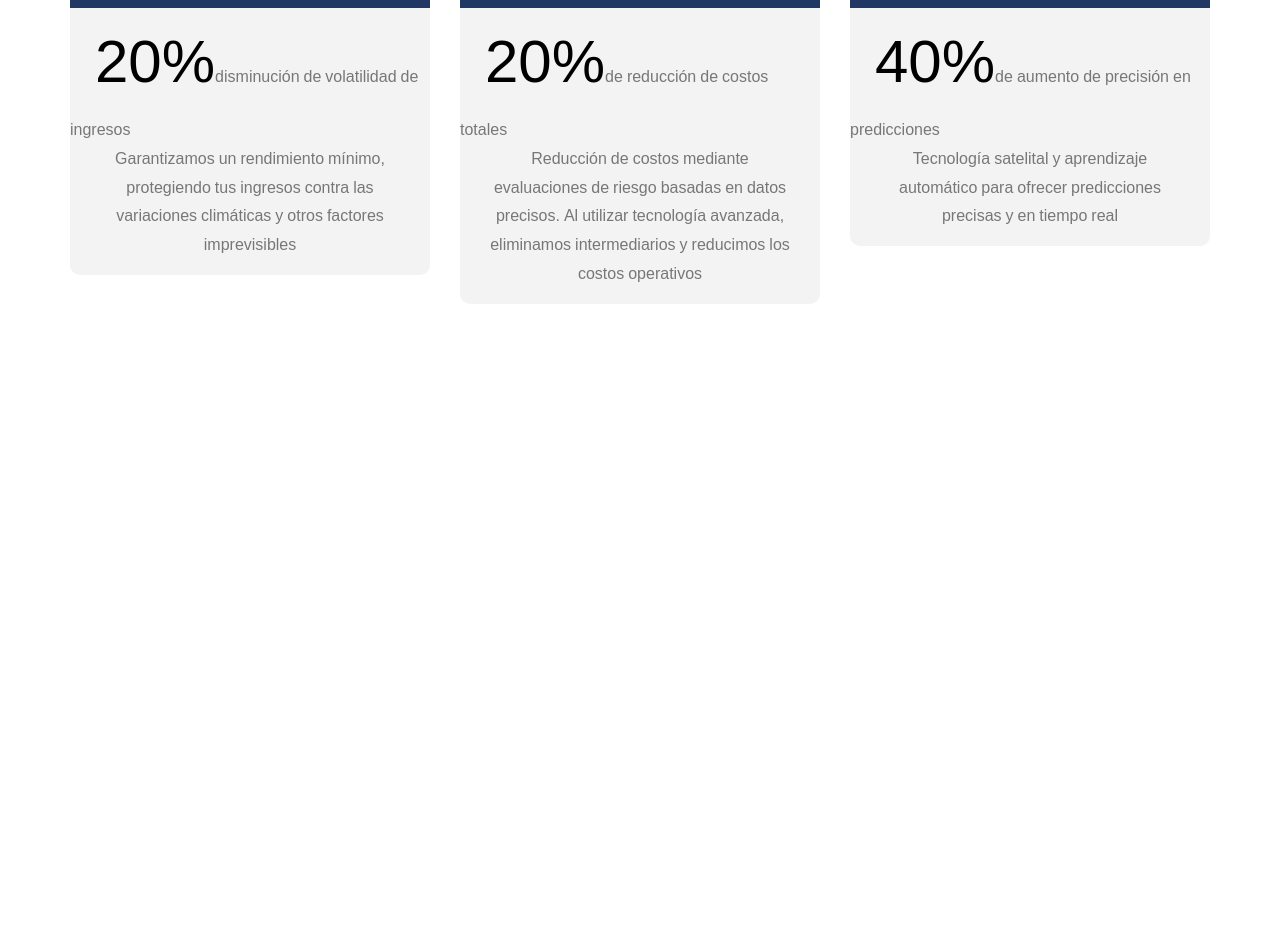
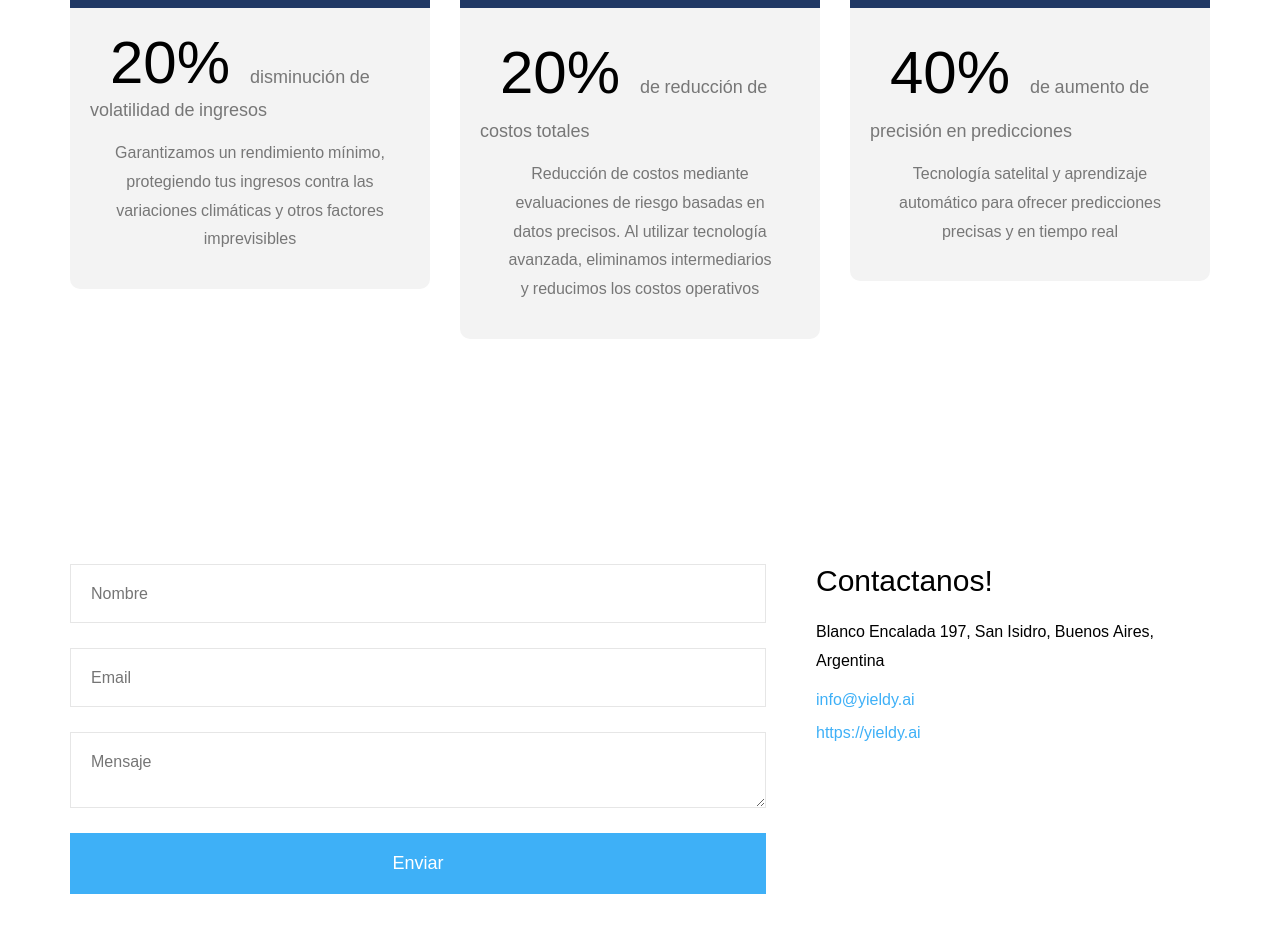
Before and after one commit to maxjhernandezla/yieldy, a React (Create React App) app: page / in a window 1280 px wide. Shown: the part 3700-4632 px from the top of the page. Before the commit the page ends 4154 px from the top, so only its background shows below. Built offline with nearby package versions, Linux system fonts and the light colour scheme.

Commit message:
contact form

```diff
--- a/src/App.scss
+++ b/src/App.scss
@@ -33,3 +33,5 @@ $yellow: #f9d137;
 $grey-border: #dadada;
 $red: #f33030;
 $light-grey: #f3f3f3;
+$light-blue: #3eb0f7;
+$dark-light-blue: #1e96e0;
--- a/src/pages/Benefits/Benefits.js
+++ b/src/pages/Benefits/Benefits.js
@@ -11,27 +11,33 @@ const Benefits = () =>
                         <div className="card_title">
                             <h4>Seguridad Financiera</h4>
                         </div>
+                        <div className="card_bottom">
                             <div className="text_container">
-                            <span><b>20%</b>disminución de volatilidad de ingresos</span>
+                                <b>20%</b><span>disminución de volatilidad de ingresos</span>
                                 <p>Garantizamos un rendimiento mínimo, protegiendo tus ingresos contra las variaciones climáticas y otros factores imprevisibles</p>
+                            </div>
                         </div>
                     </div>
                     <div className="card">
                         <div className="card_title">
                             <h4>Costos Eficientes</h4>
                         </div>
+                        <div className="card_bottom">
                             <div className="text_container">
                                 <span><b>20%</b>de reducción de costos totales</span>
                                 <p>Reducción de costos mediante evaluaciones de riesgo basadas en datos precisos. Al utilizar tecnología avanzada, eliminamos intermediarios y reducimos los costos operativos</p>
+                            </div>
                         </div>
                     </div>
                     <div className="card">
                         <div className="card_title">
                             <h4>Tecnología Avanzada</h4>
                         </div>
+                        <div className="card_bottom">
                             <div className="text_container">
                                 <span><b>40%</b>de aumento de precisión en predicciones</span>
                                 <p>Tecnología satelital y aprendizaje automático para ofrecer predicciones precisas y en tiempo real</p>
+                            </div>
                         </div>
                     </div>
                 </div>
--- a/src/pages/Benefits/Benefits.scss
+++ b/src/pages/Benefits/Benefits.scss
@@ -39,37 +39,37 @@
           font-weight: 200;
         }
       }
+      .card_bottom {
+        width: 100%;
         .text_container {
-        width: 100%;
+          padding: 20px;
           background-color: $light-grey;
           border-radius: 0 0 10px 10px;
           margin-bottom: 50px;
           span {
             width: 280px;
-          margin-left: 25px;
-          margin-right: 25px;
-          font-size: 16px;
+            font-size: 18px;
             font-weight: 100;
-          line-height: 1.8;
+            line-height: 1.5;
             color: $grey-text;
-          text-align: center;
+          }
           b {
             font-size: 60px;
             font-weight: 400;
             color: black;
-          }
+            padding-left: 20px;
+            padding-right: 20px;
           }
           p {
-          margin-left: 25px;
-          margin-right: 25px;
+            margin: 15px 25px 15px 25px;
             font-size: 16px;
             font-weight: 100;
             line-height: 1.8;
             text-align: center;
             color: $grey-text;
-          margin-bottom: 15px;
           }
         }
       }
     }
   }
+}
--- /dev/null
+++ b/src/pages/Contact/Contact.js
@@ -0,0 +1,30 @@
+import './Contact.scss'
+
+const Contact = () =>
+{
+    return (
+        <div className='contact'>
+            <div className="contact_container">
+                <div className="left">
+                    <form action="submit">
+                        <input type="text" className="input" placeholder='Nombre' />
+                        <input type="text" className="input" placeholder='Email' />
+                        <textarea name="" id="" placeholder='Mensaje'></textarea>
+                        <button>Enviar</button>
+                    </form>
+                </div>
+                <div className="right">
+                    <div className="text_container">
+                        <h2>Contactanos!</h2>
+                        <span>Blanco Encalada 197, San Isidro, Buenos Aires, Argentina</span>
+                        <p>info@yieldy.ai</p>
+                        <p>https://yieldy.ai</p>
+                    </div>
+                </div>
+            </div>
+
+        </div>
+    )
+}
+
+export default Contact
--- /dev/null
+++ b/src/pages/Contact/Contact.scss
@@ -0,0 +1,101 @@
+@import '../../App.scss';
+
+.contact {
+  background-color: $white;
+  display: flex;
+  align-items: center;
+  width: 100%;
+  justify-content: center;
+  height: 60vh;
+  .contact_container {
+    display: flex;
+    flex-direction: row;
+    width: 100%;
+    gap: 50px;
+    .left {
+      width: 60%;
+      margin-left: 70px;
+      form {
+        display: flex;
+        flex-direction: column;
+        width: 100%;
+        gap: 10px;
+        input {
+          margin-bottom: 15px;
+          padding: 20px;
+          border-radius: 0;
+          font-size: 16px;
+          font-weight: 200;
+          border: 1px solid $grey-background;
+          &:focus {
+            outline: none;
+            box-shadow: 0px 0px 3px -1px rgba(43, 43, 43, 0.75);
+            -webkit-box-shadow: 0px 0px 3px -1px rgba(43, 43, 43, 0.75);
+            -moz-box-shadow: 0px 0px 3px -1px rgba(43, 43, 43, 0.75);
+          }
+        }
+        // input {
+        //   border-radius: 0;
+        //   border: solid 1px #dadada;
+        //   background-color: #fff;
+        //   color: #333;
+        //   font-size: 1.2em;
+        //   height: 55px;
+        //   padding-left: 20px;
+        // }
+        textarea {
+          margin-bottom: 15px;
+          padding: 20px;
+          border-radius: 0;
+          font-size: 16px;
+          font-weight: 200;
+          border: 1px solid $grey-background;
+          color: grey;
+          &:focus {
+            outline: none;
+            box-shadow: 0px 0px 6px -1px rgba(43, 43, 43, 0.75);
+            -webkit-box-shadow: 0px 0px 6px -1px rgba(43, 43, 43, 0.75);
+            -moz-box-shadow: 0px 0px 6px -1px rgba(43, 43, 43, 0.75);
+          }
+        }
+        button {
+          background-color: $light-blue;
+          padding: 20px;
+          color: $white;
+          border: none;
+          font-weight: 300;
+          font-size: 18px;
+          &:hover {
+            background-color: $dark-light-blue;
+            transition: all 0.4s;
+          }
+        }
+      }
+    }
+    .right {
+      width: 40%;
+      .text_container {
+        display: flex;
+        flex-direction: column;
+        width: 80%;
+        h2 {
+          font-size: 30px;
+          font-weight: 200;
+          margin-bottom: 20px;
+        }
+        span {
+          line-height: 1.8;
+          font-size: 16px;
+          font-weight: 200;
+          border-block-start: 20px;
+        }
+        p {
+          color: $light-blue;
+          font-size: 16px;
+          font-weight: 500;
+          margin-top: 15px;
+        }
+      }
+    }
+  }
+}
--- a/src/router/AppRouter.js
+++ b/src/router/AppRouter.js
@@ -5,6 +5,7 @@ import Project from "../pages/Project/Project"
 import HowItWorks from "../pages/HowItWorks/HowItWorks"
 import Platform from "../pages/Platform/Platform"
 import Benefits from "../pages/Benefits/Benefits"
+import Contact from "../pages/Contact/Contact"
 
 const AppRouter = () =>
 {
@@ -16,6 +17,7 @@ const AppRouter = () =>
             <HowItWorks />
             <Platform />
             <Benefits />
+            <Contact />
         </BrowserRouter>
     )
 }
```
Lines whose indentation alone changed are shown as unchanged.
